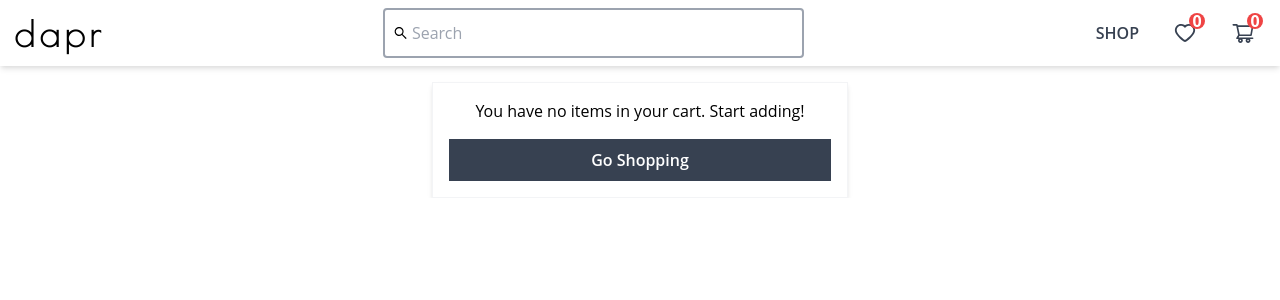
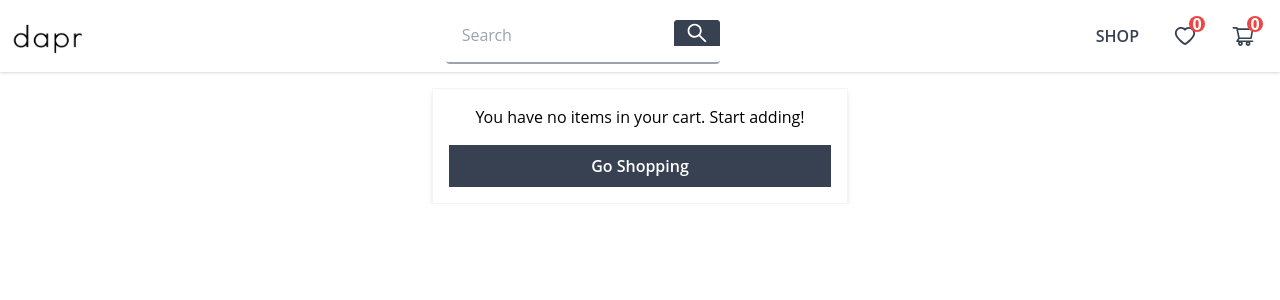
Before and after one commit to ashwinkhode/dapr, a Next.js app: page /cart in a window 1280 px wide. Shown: the top 300 px of the page. Built offline with nearby package versions, Linux system fonts and the light colour scheme.

Commit message:
feat: Homepage done, Footer added

```diff
--- a/src/components/Button/Button.js
+++ b/src/components/Button/Button.js
@@ -20,10 +20,15 @@ const VARIANTS = {
         disabled: "bg-red-400",
     },
     secondary: {
-        base: "border-gray-700 outline-none",
+        base: "outline-none focus:outline-none",
         active:
-            "text-gray-700 hover:bg-gray-100 focus:outline-none",
+            "text-gray-700 border-gray-700 hover:text-white hover:bg-gray-700",
     },
+    invert: {
+        base: "outline-none focus:outline-none",
+        active: "text-white border-white hover:text-gray-700 hover:bg-white",
+    }
+
 }
 
 const Button = ({className, padding = 'px-2 py-2 sm:px-4 sm:py-2', variant = 'default', circular, fullWidth, children, ...props}) => {
@@ -32,7 +37,7 @@ const Button = ({className, padding = 'px-2 py-2 sm:px-4 sm:py-2', variant = 'de
         <button
             type='button'
             className={
-                clsx('relative font-semibold text-sm sm:text-base gap-x-2 inline-flex justify-center items-center border',
+                clsx('relative font-semibold text-sm sm:text-base gap-x-2 inline-flex justify-center items-center border transition duration-300 ',
                     circular ? 'px-3 py-1' : padding,
                     variantStyles.base,
                     fullWidth && "w-full text-center",
--- /dev/null
+++ b/src/components/Footer/Footer.js
@@ -0,0 +1,15 @@
+const Footer = () => {
+    return (
+        <footer className="relative w-full text-center py-4 px-2 border-t-2 border-gray-300">
+            <p className='text-gray-700'>
+                © 2021 Dapr Clothing. All rights reserved.
+            </p>
+            <p className='my-2 '>Created By: &nbsp;
+            <a className='hover:text-gray-400' href='https://twitter.com/ashwin4real' target='_blank'>
+                    Ashwin Khode
+            </a></p>
+        </footer>
+    )
+}
+
+export default Footer
--- a/src/components/Header/Header.js
+++ b/src/components/Header/Header.js
@@ -1,6 +1,8 @@
 import Image from 'next/image'
 import Link from 'next/link'
-import {AiOutlineShoppingCart, AiOutlineHeart} from 'react-icons/ai'
+import clsx from 'clsx'
+import {useState} from 'react'
+import {AiOutlineShoppingCart, AiOutlineHeart, AiOutlineSearch} from 'react-icons/ai'
 
 import {useCart} from '../../context/cartContext'
 
@@ -12,8 +14,16 @@ const Header = () => {
 
     const {cartState} = useCart()
 
+    const [searchbarToggle, setSearchbarToggle] = useState(true)
+
+    const visibility = searchbarToggle ? 'hidden' : ''
+
     return (
-        <div className="flex flex-row justify-between w-full p-2 shadow-md h-[10vh]">
+        <div className='w-full mx-auto sticky inset-0 bg-white z-50 shadow'>
+            <div className='w-[80%] mx-auto'>
+
+                <div className="flex flex-row items-center justify-between w-full p-2 h-[10vh]">
+
                     <Link href='/'>
                         <a className='justify-center items-center flex'>
                             <Image
@@ -26,31 +36,38 @@ const Header = () => {
                         </a>
                     </Link>
 
+                    <div className="h-full w-full hidden sm:flex justify-center items-center">
                         <Searchbar />
+                    </div>
 
                     <div className="flex items-center">
                         <Link href='/products'>
-                    <Button>
+                            <Button className='hidden sm:block'>
                                 SHOP
                     </Button>
                         </Link>
-
+                        <Button className='sm:hidden' onClick={() => setSearchbarToggle(!searchbarToggle)}>
+                            <AiOutlineSearch className='text-lg sm:text-2xl ' />
+                        </Button>
                         <Link href='/wishlist'>
                             <Button>
                                 <Badge query={cartState.wishlist.length} />
                                 <AiOutlineHeart className='text-lg sm:text-2xl' />
                             </Button>
                         </Link>
-
                         <Link href='/cart'>
                             <Button>
                                 <Badge query={cartState.cart.length} />
                                 <AiOutlineShoppingCart className='text-lg sm:text-2xl' />
                             </Button>
                         </Link>
+                    </div>
 
                 </div>
-
+                <div className={clsx(visibility, 'w-full p-2 h-[10vh] sm:hidden')}>
+                    <Searchbar />
+                </div>
+            </div>
         </div>
     )
 }
--- a/src/components/Hero/Hero.js
+++ /dev/null
@@ -1,28 +0,0 @@
-import Link from 'next/link'
-import Button from '../Button/Button'
-
-const Hero = () => {
-    return (
-        <div className="flex flex-col-reverse sm:flex-row justify-center lg:justify-between min-w-full">
-            <div className="flex flex-col justify-center p-8 sm:px-16">
-                <h2 className='font-bold text-4xl '>SUMMER SALE</h2>
-                <h1 className='font-bold text-4xl my-2'>UP TO 80% OFF</h1>
-                <p className='text-sm text-gray-500'>Lorem ipsum dolor sit amet consectetur adipisicing elit. Quibusdam perspiciatis quasi soluta. Ipsa dolorum, quibusdam distinctio, impedit soluta a, vel eum quos porro necessitatibus officia nobis deleniti nulla sit adipisci.</p>
-                <Button variant='primary' className='mt-8 w-max'>
-                    <Link href='/products'>
-                        Shop Now
-                   </Link>
-                </Button>
-            </div>
-            <div className="container overflow-hidden">
-                <img
-                    src='/hero-image.jpg'
-                    alt='hero'
-                    className='object-bottom'
-                />
-            </div>
-        </div>
-    )
-}
-
-export default Hero
--- a/src/components/ProductGrid/ProductGrid.js
+++ b/src/components/ProductGrid/ProductGrid.js
@@ -3,7 +3,7 @@ import ProductCard from '../ProductCard/ProductCard'
 const ProductGrid = ({products}) => {
     return (
         // <div className="flex flex-row flex-wrap md:justify-between my-4 mx-auto sm:w-11/12 sm:gap-4 flex-1">
-        <div className="flex flex-wrap overflow-hidden mb-8 sm:mb-0 md:-mx-1 lg:-mx-1 xl:-mx-1">
+        <div className="flex flex-wrap overflow-hidden pb-8 sm:mb-0 md:-mx-1 lg:-mx-1 xl:-mx-1">
             {
                 products.map(
                     (product) => <ProductCard key={product.id} product={product} />
--- a/src/components/Searchbar/Searchbar.js
+++ b/src/components/Searchbar/Searchbar.js
@@ -1,21 +1,26 @@
 import {useState} from 'react'
 import {AiOutlineSearch} from 'react-icons/ai'
+import Button from '../Button/Button'
 
 const Searchbar = () => {
     const [userInput, setUserInput] = useState('')
 
     return (
         <div
-            className='flex flex-row px-2 border-2 border-gray-400 rounded text-xs sm:text-base max-w-[8rem] sm:max-w-full overflow-hidden sm:w-1/3' >
-            <AiOutlineSearch className='min-w-[1rem] h-full mr-1' />
+            className='flex flex-row justify-between items-center border-b-2 h-3/4 border-gray-400 rounded text-xs sm:text-base sm:max-w-full overflow-hidden '>
             <input
-                className='h-full w-full outline-none'
+                className='h-full w-[90%] md:3/4 lg:w-5/6 outline-none p-4'
                 type='text'
                 placeholder='Search'
                 onChange={
                     (e) => setUserInput(e.target.value)
                 }
             />
+            <div className="h-full w-[15%] md:1/4 lg:w-2/12 rounded overflow-hidden">
+                <Button variant='primary' fullWidth className='w-full h-full' padding='p-0 px-1 py-0'>
+                    <AiOutlineSearch className='text-2xl' />
+                </Button>
+            </div>
         </div>
     )
 }
--- a/src/pages/_app.js
+++ b/src/pages/_app.js
@@ -1,15 +1,16 @@
 import Header from '../components/Header/Header'
+import Footer from '../components/Footer/Footer'
 import {CartProvider} from '../context/cartContext'
 import '../styles/global.css'
 
-// Todo: Add bg-gray-50 to the parent div
+// Todo: Add bg-gray-50 or #F6F7FB to the parent div
 
 function MyApp({Component, pageProps}) {
   return (
     <CartProvider>
       <div className='w-full'>
         <Header />
-        <div className="md:pt-4 sm:px-4 overflow-hidden">
+        <div className="md:pt-4 sm:px-4 overflow-hidden z-[-1]">
           <Component {...pageProps} />
         </div>
       </div>
--- a/src/pages/products.js
+++ b/src/pages/products.js
@@ -21,7 +21,7 @@ export async function getStaticProps(context) {
 const Products = ({products}) => {
 
     return (
-        <div className='relative mt-2 md:mt-0'>
+        <div className='relative pb-8 mt-2 md:mt-0'>
             <SEO pageTitle='Products' />
             <div className='flex justify-between items-center sm:-mx-4 z-20 fixed bottom-0 bg-white w-[100vw] sm:w-[98vw] lg:w-full lg:mx-0 lg:relative lg:mb-1 lg:shadow-none'>
                 <h1 className='font-bold text-2xl hidden lg:block'>Showing Products</h1>
--- a/src/styles/global.css
+++ b/src/styles/global.css
@@ -3,7 +3,12 @@
 @tailwind utilities;
 
 @import url('https://fonts.googleapis.com/css2?family=Open+Sans:wght@300;400;600;700&display=swap');
+@import url('https://fonts.googleapis.com/css2?family=Poppins:wght@400;600;700&display=swap');
 
 * {
     -webkit-tap-highlight-color: transparent;
 }
+
+.offercard {
+    box-shadow: 0px 50px 130px 0px rgba(57, 61, 70, 10%);
+}
```
Also changed, not shown: src/pages/index.js (+37 -3 lines). Lines whose indentation alone changed are shown as unchanged.
